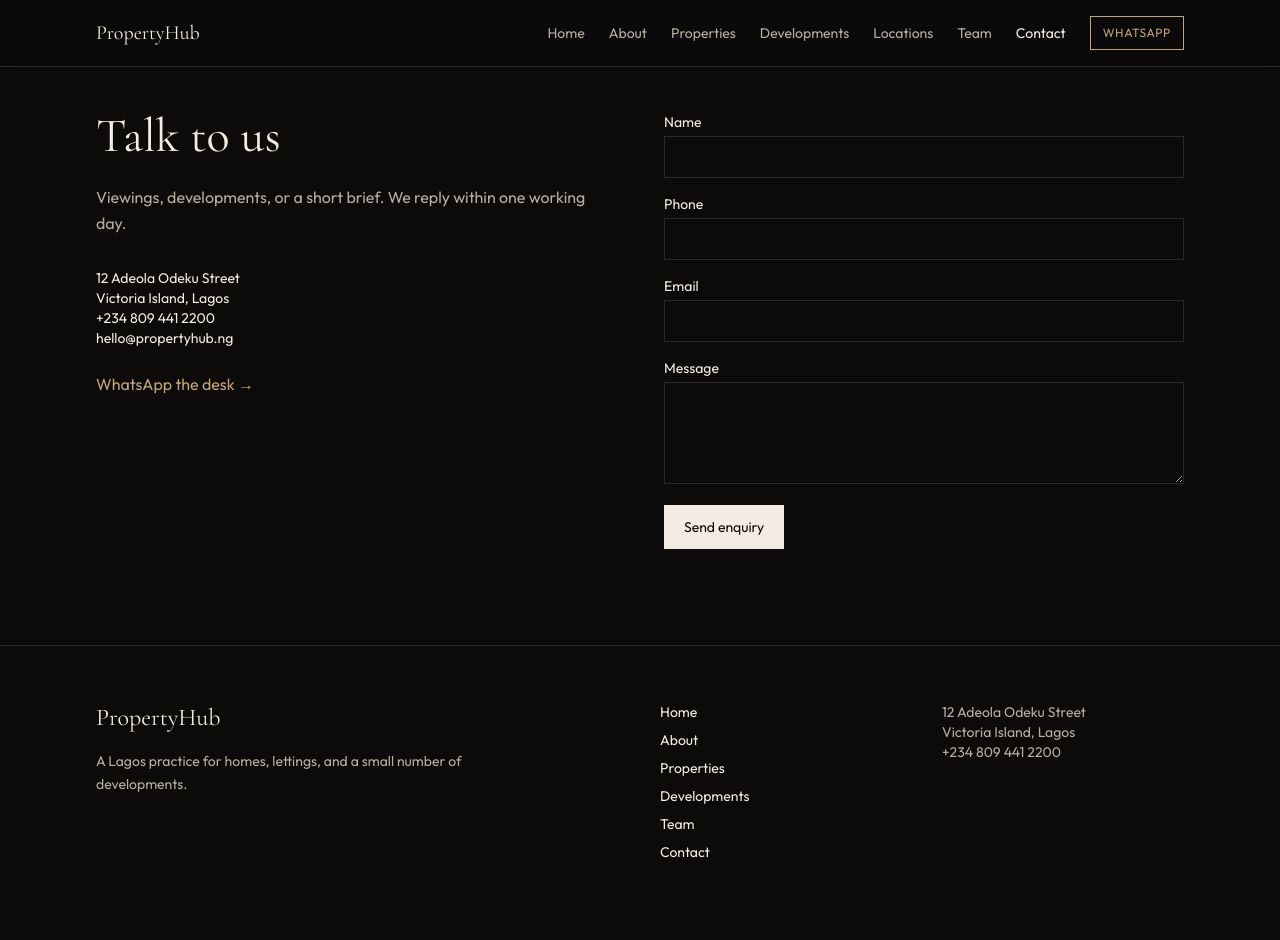
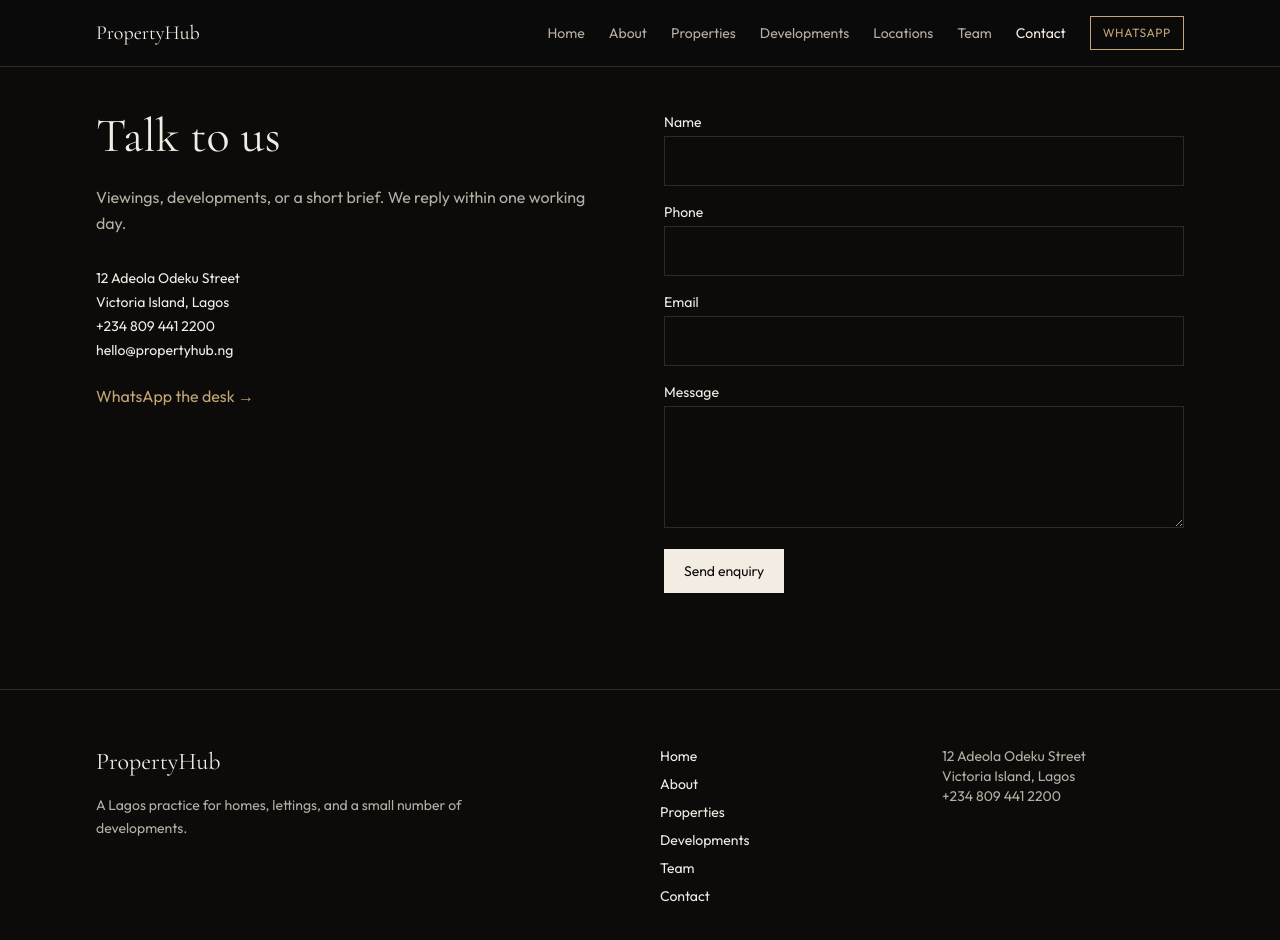
Before and after one commit to osascodes/propertyhub, a Next.js app: page /contact in a window 1280 px wide. Shown: the top 940 px of the page. Before the commit the page ends 918 px from the top, so only its background shows below. Built offline with nearby package versions, Linux system fonts and the light colour scheme.

Commit message:
Stop iOS input zoom and remove auto-link underlines on contact details

```diff
--- a/src/app/contact/page.tsx
+++ b/src/app/contact/page.tsx
@@ -7,8 +7,13 @@ export default function ContactPage() {
       <Reveal dir="left">
         <h1 className="font-serif text-5xl">Talk to us</h1>
         <p className="mt-6 leading-relaxed text-mist">Viewings, developments, or a short brief. We reply within one working day.</p>
-        <p className="mt-8 text-sm">12 Adeola Odeku Street<br />Victoria Island, Lagos<br />+234 809 441 2200<br />hello@propertyhub.ng</p>
-        <a href="https://wa.me/2348094412200" className="mt-6 inline-block text-gold">WhatsApp the desk →</a>
+        <div className="mt-8 space-y-1 text-sm no-underline">
+          <p>12 Adeola Odeku Street</p>
+          <p>Victoria Island, Lagos</p>
+          <p>+234 809 441 2200</p>
+          <p>hello@propertyhub.ng</p>
+        </div>
+        <a href="https://wa.me/2348094412200" className="mt-6 inline-block text-gold no-underline">WhatsApp the desk →</a>
       </Reveal>
       <Reveal dir="right"><EnquiryForm /></Reveal>
     </div>
--- a/src/app/globals.css
+++ b/src/app/globals.css
@@ -5,6 +5,7 @@
 html { scroll-behavior: smooth; }
 body { background: #0c0b0a; color: #f3ece3; }
 ::selection { background: #c4a574; color: #0c0b0a; }
+a { text-decoration: none; }
 a:focus-visible, button:focus-visible, input:focus-visible, select:focus-visible, textarea:focus-visible {
   outline: 2px solid #c4a574; outline-offset: 3px;
 }
@@ -16,4 +17,7 @@ a:focus-visible, button:focus-visible, input:focus-visible, select:focus-visible
 .reveal.left { transform: translateX(-48px); }
 .reveal.right { transform: translateX(48px); }
 .reveal.in { opacity: 1; transform: none; }
-select, input, textarea { color-scheme: dark; }
+select, input, textarea {
+  color-scheme: dark;
+  font-size: 16px;
+}
--- a/src/app/layout.tsx
+++ b/src/app/layout.tsx
@@ -10,6 +10,7 @@ const sans = Outfit({ subsets: ["latin"], variable: "--font-sans" });
 export const metadata: Metadata = {
   title: { default: "PropertyHub — Lagos residences", template: "%s · PropertyHub" },
   description: "A Lagos real-estate practice for homes, lettings, and developments in Lekki, Ikoyi, Victoria Island, and Ikeja.",
+  formatDetection: { telephone: false, email: false, address: false },
 };
 
 export default function RootLayout({ children }: { children: React.ReactNode }) {
--- a/src/components/enquiry-form.tsx
+++ b/src/components/enquiry-form.tsx
@@ -1,16 +1,24 @@
 "use client";
 import { FormEvent, useState } from "react";
+
+const field = "mt-1 w-full border border-line bg-transparent px-3 py-3 text-base";
+
 export function EnquiryForm({ property }: { property?: string }) {
   const [sent, setSent] = useState(false);
-  function onSubmit(e: FormEvent) { e.preventDefault(); setSent(true); }
-  if (sent) return <p className="border border-line p-6 text-sm text-mist">Thank you. A specialist will write back within a working day.</p>;
+  function onSubmit(e: FormEvent) {
+    e.preventDefault();
+    setSent(true);
+  }
+  if (sent) {
+    return <p className="border border-line p-6 text-sm text-mist">Thank you. A specialist will write back within a working day.</p>;
+  }
   return (
     <form onSubmit={onSubmit} className="space-y-4">
       {property && <input type="hidden" name="property" value={property} />}
-      <label className="block text-sm">Name<input required name="name" className="mt-1 w-full border border-line bg-transparent px-3 py-2.5" /></label>
-      <label className="block text-sm">Phone<input required name="phone" className="mt-1 w-full border border-line bg-transparent px-3 py-2.5" /></label>
-      <label className="block text-sm">Email<input required type="email" name="email" className="mt-1 w-full border border-line bg-transparent px-3 py-2.5" /></label>
-      <label className="block text-sm">Message<textarea required name="message" rows={4} className="mt-1 w-full border border-line bg-transparent px-3 py-2.5" /></label>
+      <label className="block text-sm">Name<input required name="name" className={field} /></label>
+      <label className="block text-sm">Phone<input required name="phone" inputMode="tel" className={field} /></label>
+      <label className="block text-sm">Email<input required type="email" name="email" className={field} /></label>
+      <label className="block text-sm">Message<textarea required name="message" rows={4} className={field} /></label>
       <button className="bg-ivory px-5 py-3 text-sm text-night">Send enquiry</button>
     </form>
   );
```
